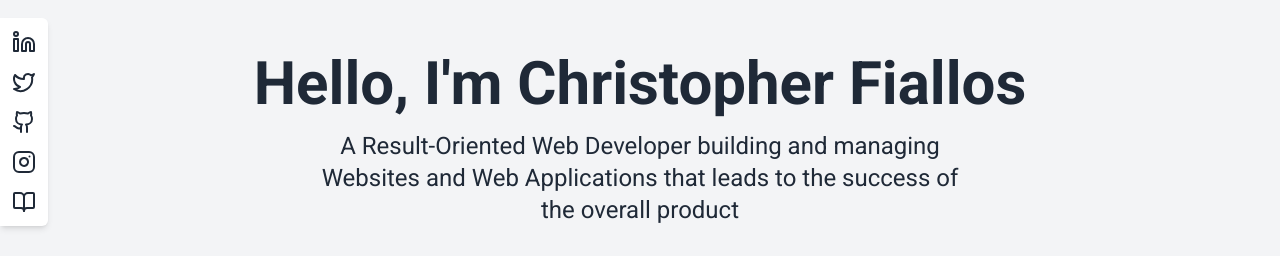
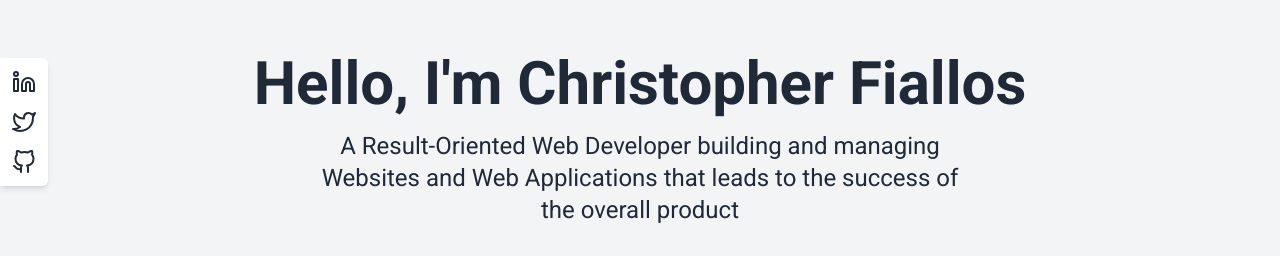
Before and after one commit to Athroscf/portfolio-2.0, a Next.js app: page / in a window 1280 px wide. Shown: the part 278-534 px from the top of the page. Built offline with nearby package versions, Linux system fonts and the light colour scheme.

Commit message:
feat: added react icons pkg and used brand icons.

```diff
--- a/package.json
+++ b/package.json
@@ -13,6 +13,7 @@
     "prepare": "husky"
   },
   "dependencies": {
+    "@radix-ui/react-icons": "^1.3.0",
     "@radix-ui/react-slot": "^1.1.0",
     "class-variance-authority": "^0.7.0",
     "clsx": "^2.1.1",
@@ -21,6 +22,7 @@
     "next": "14.2.15",
     "react": "^18",
     "react-dom": "^18",
+    "react-icons": "^5.3.0",
     "tailwind-merge": "^2.5.3",
     "tailwindcss-animate": "^1.0.7"
   },
--- a/src/app/components/ContactFloating.tsx
+++ b/src/app/components/ContactFloating.tsx
@@ -1,23 +1,17 @@
-import { BookOpenIcon, GithubIcon, InstagramIcon, Linkedin, LinkedinIcon, TwitterIcon } from "lucide-react";
+import { FiGithub, FiLinkedin, FiTwitter } from "react-icons/fi";
 
 const ContactFloating = () => {
   return (
     <div className="fixed left-0 top-1/2 z-40 -translate-y-1/2 transform rounded-r-md bg-white p-3 shadow-md">
       <div className="flex flex-col space-y-4">
         <a href="#" className="transition-colors hover:text-purple-600">
-          <Linkedin size={24} />
+          <FiLinkedin size={24} />
         </a>
         <a href="#" className="transition-colors hover:text-purple-600">
-          <TwitterIcon size={24} />
+          <FiTwitter size={24} />
         </a>
         <a href="#" className="transition-colors hover:text-purple-600">
-          <GithubIcon size={24} />
-        </a>
-        <a href="#" className="transition-colors hover:text-purple-600">
-          <InstagramIcon size={24} />
-        </a>
-        <a href="#" className="transition-colors hover:text-purple-600">
-          <BookOpenIcon size={24} />
+          <FiGithub size={24} />
         </a>
       </div>
     </div>
--- a/src/app/components/Footer.tsx
+++ b/src/app/components/Footer.tsx
@@ -5,6 +5,7 @@ import { Input } from "@/components/ui/input";
 import { Textarea } from "@/components/ui/textarea";
 import { Github, LinkedinIcon, TwitterIcon } from "lucide-react";
 import { useState } from "react";
+import { FiGithub, FiLinkedin, FiTwitter } from "react-icons/fi";
 
 const Footer = () => {
   const [formSubmitted, setFormSubmitted] = useState(false);
@@ -55,13 +56,13 @@ const Footer = () => {
             <h2 className="mb-4 text-2xl font-bold text-white">Connect With Me</h2>
             <div className="flex space-x-4">
               <a href="#" className="text-gray-300 transition-colors duration-300 hover:text-white">
-                <Github size={24} />
+                <FiGithub size={24} />
               </a>
               <a href="#" className="text-gray-300 transition-colors duration-300 hover:text-white">
-                <LinkedinIcon size={24} />
+                <FiLinkedin size={24} />
               </a>
               <a href="#" className="text-gray-300 transition-colors duration-300 hover:text-white">
-                <TwitterIcon size={24} />
+                <FiTwitter size={24} />
               </a>
             </div>
             <p className="mt-4 text-sm">
```
Also changed, not shown: 1 other file (tests, documents, lock files or other folders).
